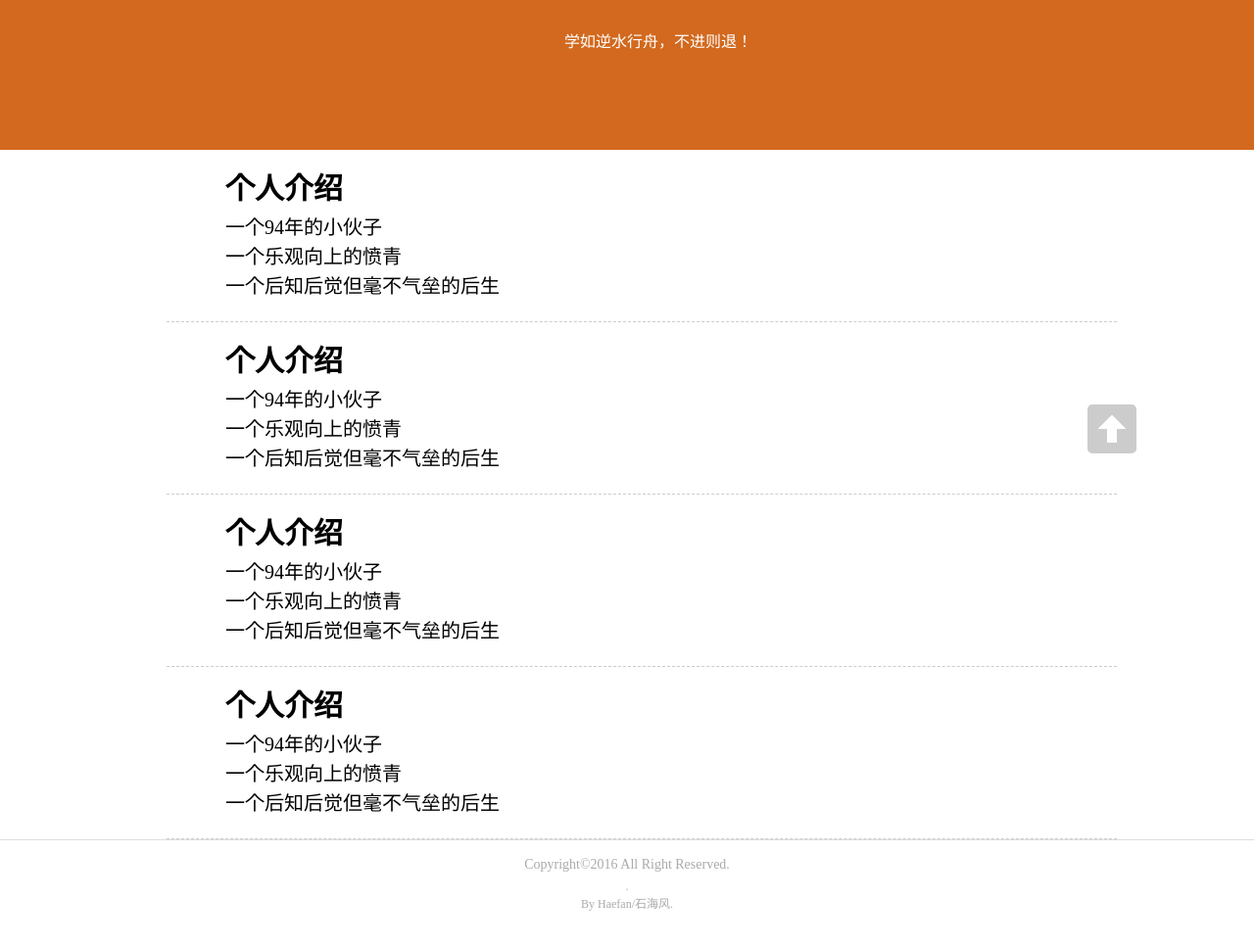
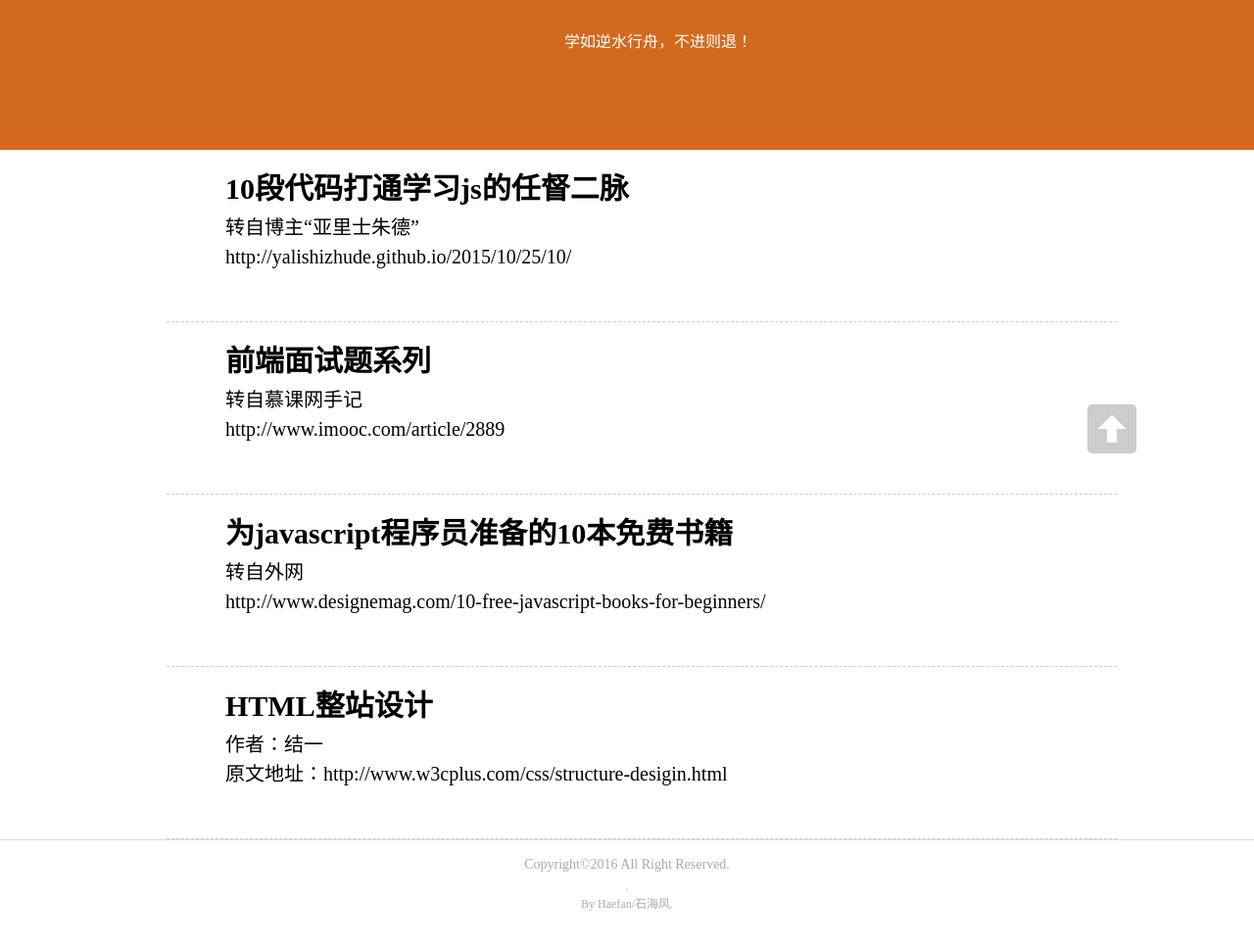
Before and after one commit to Haefan/Blog, a plain HTML site: page share.html in a window 1280 px wide. Shown: the part 227-1195 px from the top of the page at 98% size. Drawn offline with Linux system fonts and the light colour scheme.

Commit message:
Update share.html

```diff
--- a/share.html
+++ b/share.html
@@ -43,34 +43,31 @@
 	<div class="article">
 		<div class="container">
 			<ul class="personMes">
-				<h2>个人介绍</h2>
-				<li>一个94年的小伙子</li>
-				<li>一个乐观向上的愤青</li>
-				<li>一个后知后觉但毫不气垒的后生</li>
+				<h2>10段代码打通学习js的任督二脉</h2>
+				<li>转自博主“亚里士朱德”</li>
+				<li>http://yalishizhude.github.io/2015/10/25/10/</li>
 			</ul>
 		</div>
 		<div class="container">
 			<ul  class="personMes">
-				<h2>个人介绍</h2>
-				<li>一个94年的小伙子</li>
-				<li>一个乐观向上的愤青</li>
-				<li>一个后知后觉但毫不气垒的后生</li>
+				<h2>前端面试题系列</h2>
+				<li>转自慕课网手记</li>
+				<li>http://www.imooc.com/article/2889</li>
 			</ul>
 		</div>
 		<div class="container">
 			<ul  class="personMes">
-				<h2>个人介绍</h2>
-				<li>一个94年的小伙子</li>
-				<li>一个乐观向上的愤青</li>
-				<li>一个后知后觉但毫不气垒的后生</li>
+				<h2>为javascript程序员准备的10本免费书籍</h2>
+				<li>转自外网</li>
+				<li>http://www.designemag.com/10-free-javascript-books-for-beginners/</li>
 			</ul>
 		</div>
 		<div class="container">
 			<ul  class="personMes">
-				<h2>个人介绍</h2>
-				<li>一个94年的小伙子</li>
-				<li>一个乐观向上的愤青</li>
-				<li>一个后知后觉但毫不气垒的后生</li>
+				<h2>HTML整站设计</h2>
+				<li>作者：结一</li>
+				<li>原文地址：http://www.w3cplus.com/css/structure-desigin.html</li>
+
 			</ul>
 		</div>
 	</div>
```
